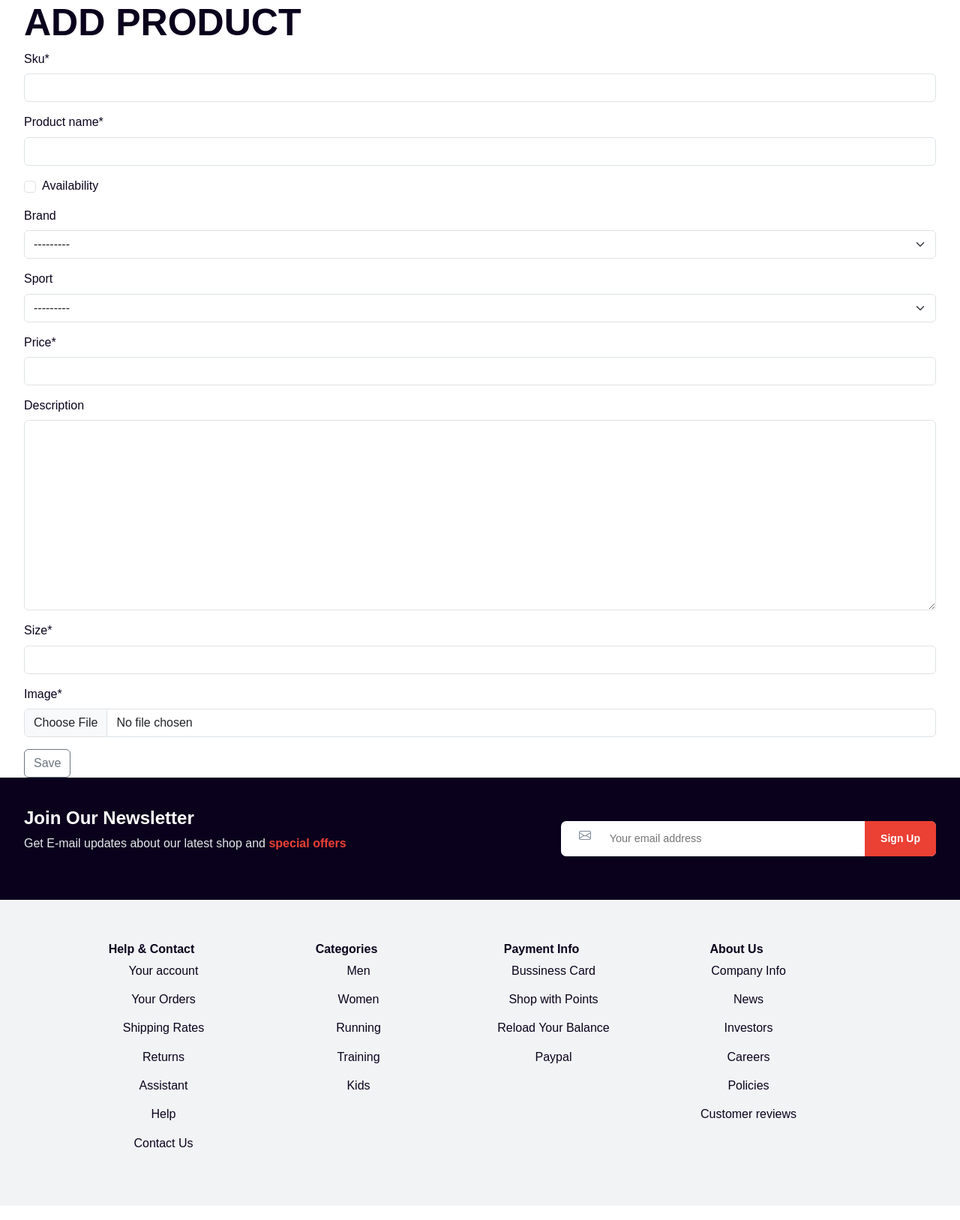
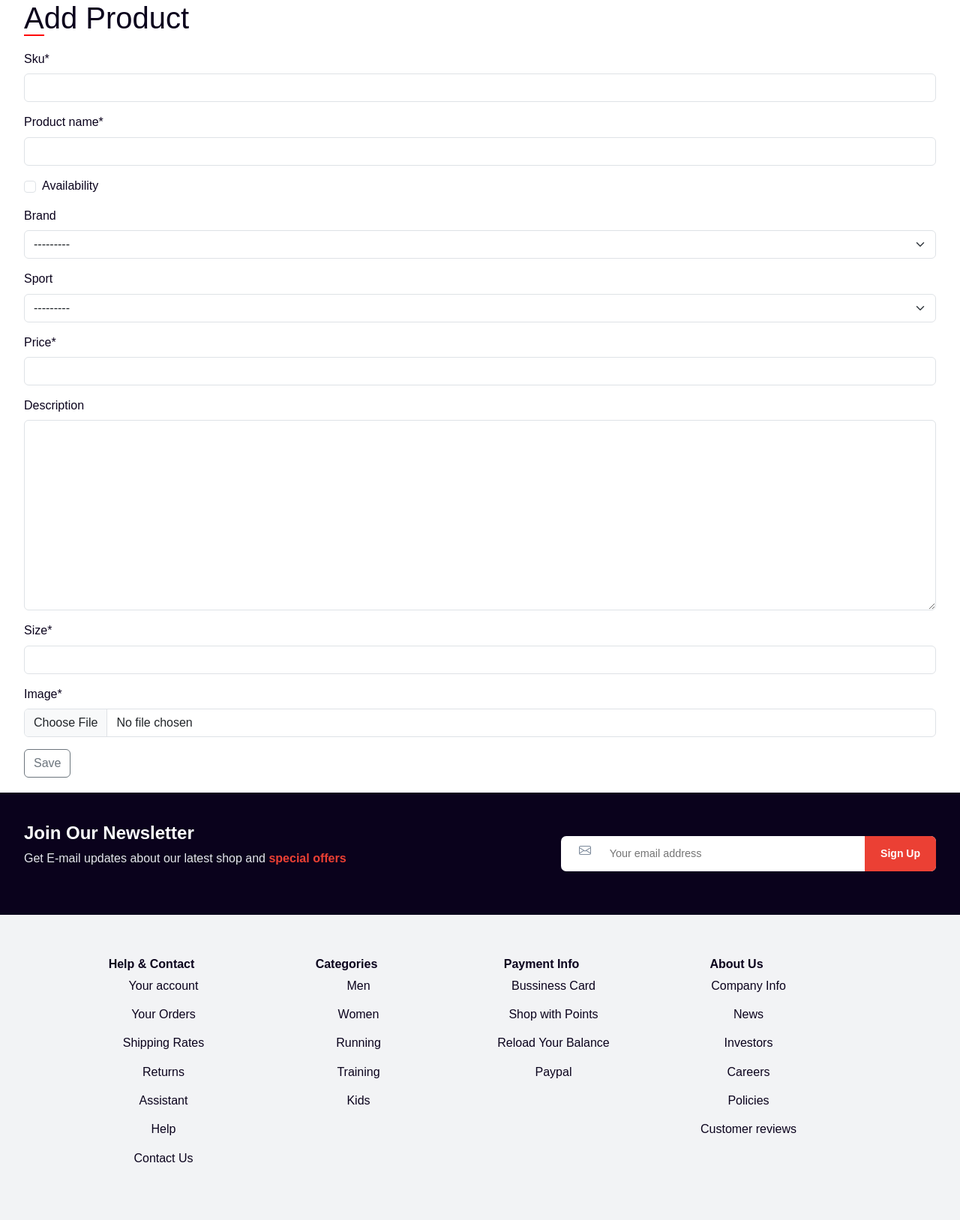
Before and after one commit to LereRentesca/FootKickerz, a Django app: page /products/add/ in a window 1280 px wide. Shown: the part 174-1801 px from the top of the page at 75% size. Run offline with Django 4.2, Linux system fonts and the light colour scheme; a user stored in the database is signed in; data that the repository does not hold is empty; parts of the project's set-up code (start-up, migrations or seed data) failed here and were passed over; some libraries are stand-ins or nearby versions.

Commit message:
final modifications

```diff
--- a/products/views.py
+++ b/products/views.py
@@ -23,7 +23,7 @@ def product_detail(request, product_id):
     if request.method == 'GET':
         product = get_object_or_404(Product, sku=product_id)
         form = ProductViewForm(instance=product)
-        return render(request, 'products/product_view.html',{
+        return render(request, 'products/detail.html',{
             'product':product,
             'form':form
         })
--- a/static/css/product_view.css
+++ b/static/css/product_view.css
@@ -16,6 +16,10 @@ img{
     width: 200px;
     height: auto;
     object-fit: cover;
+}
+
+.product_add{
+    margin-bottom: 20px;
 }
 
 .grid-container{
--- a/templates/products/add.html
+++ b/templates/products/add.html
@@ -1,13 +1,18 @@
 {% extends 'base.html' %}
 {% load crispy_forms_tags %}
+{% load static %}
 
 {% block title %}
 Add Product
 {% endblock %}
 
+{% block more_css %}
+    <link href="{% static 'css/product_view.css' %}" rel="stylesheet">
+{% endblock %}
+
 {% block main_content %}
-    <div class="container">
-        <h1>Add Product</h1>
+    <div class="container product_add">
+        <h2>Add Product</h2>
         {{error}}
 
         <form action="/products/add/" method="POST" enctype="multipart/form-data">
--- a/templates/products/view.html
+++ b/templates/products/view.html
@@ -10,8 +10,8 @@ Products
 {% endblock %}
 
 {% block main_content %}
-    <div class="container">
-        <h1>View Products</h1>
+    <div class="container product_add">
+        <h2>View Products</h2>
 
         <div class="grid-container">
             {% for item in products %}
```
Also changed, not shown: templates/products/detail.html (+6 -2 lines).
